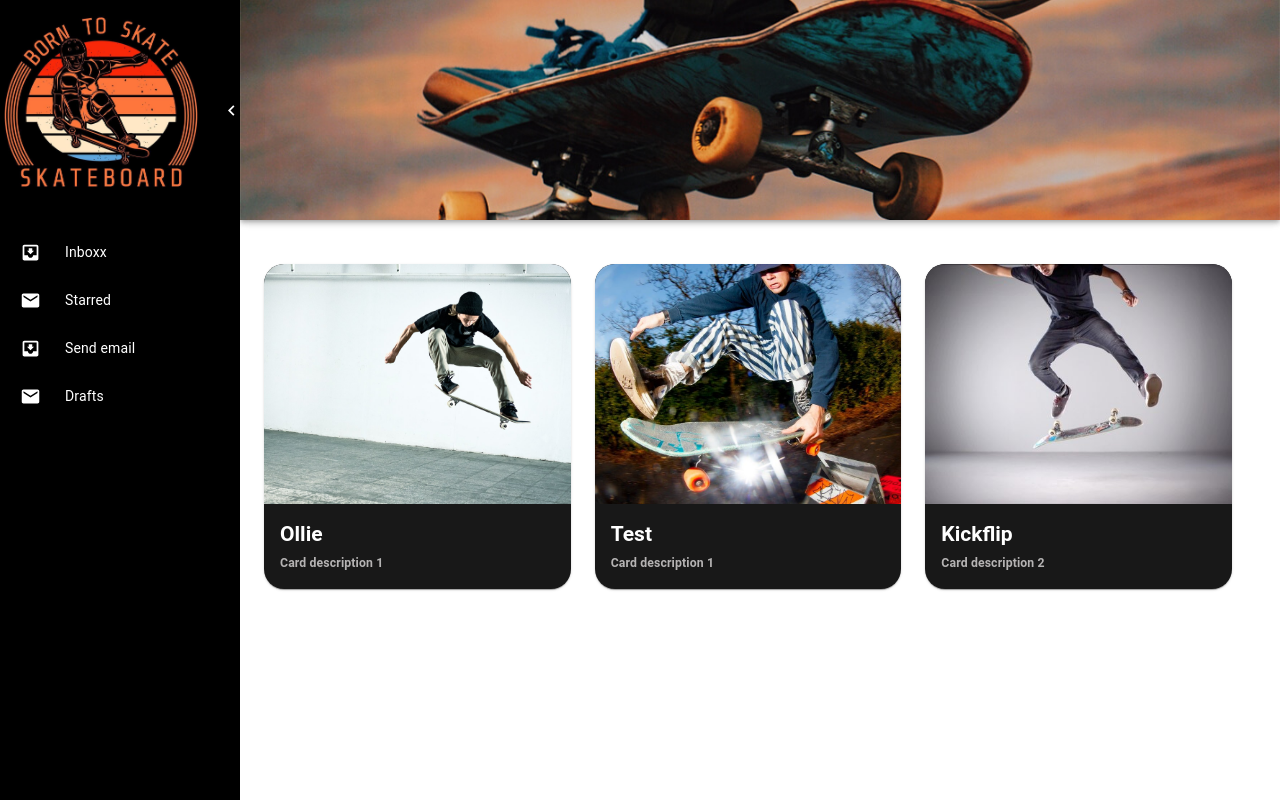
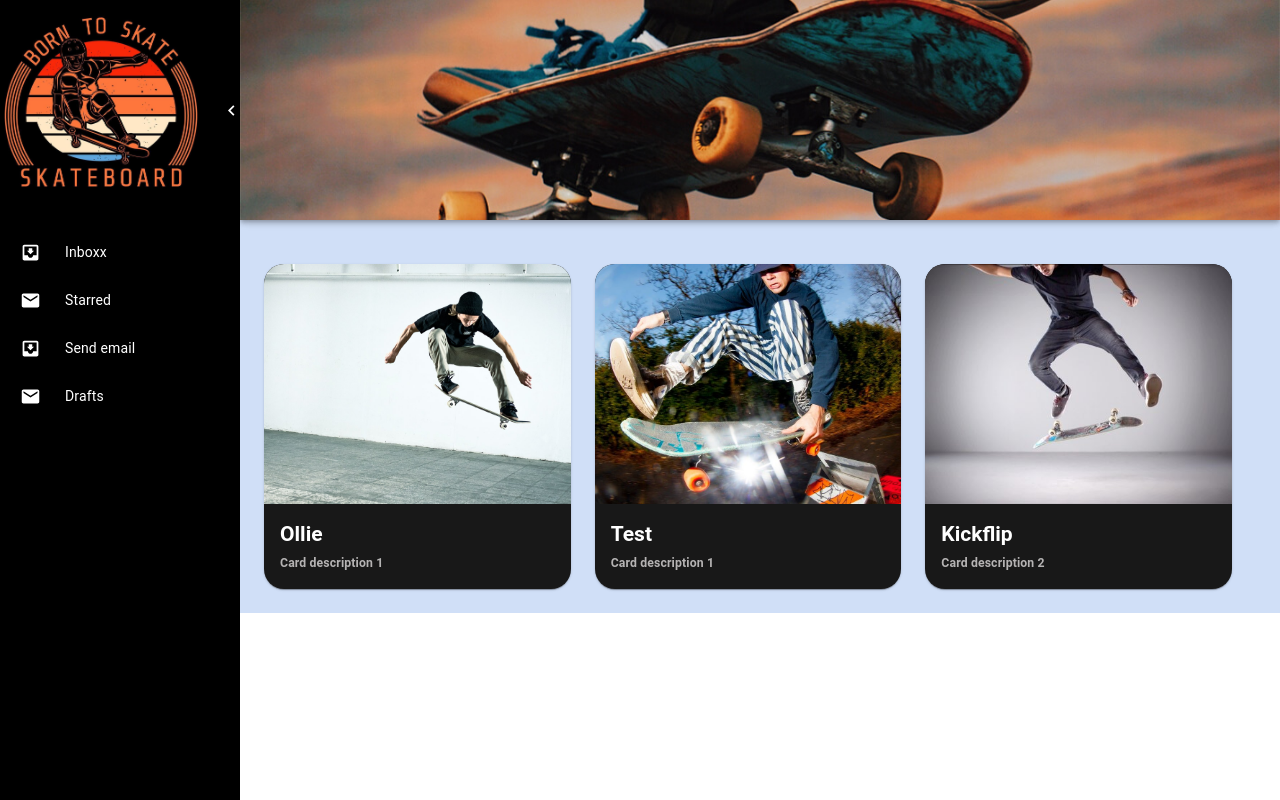
Before and after one commit to rafaelpolonio92/sport-frontend, a React (Create React App) app: page / in a window 1280 px wide. Built offline with nearby package versions, Linux system fonts and the light colour scheme.

Commit message:
background color

```diff
--- a/src/components/dashboard/index.jsx
+++ b/src/components/dashboard/index.jsx
@@ -24,7 +24,7 @@ const cards = [
 
 const Dashboard = () => {
   return (
-    <Box component="main" sx={{ flexGrow: 1, p: 3, paddingLeft: 30 }}>
+    <Box component="main" sx={{ flexGrow: 1, p: 3, paddingLeft: 30, backgroundColor: '#d0dff7', }}>
       <Container style={{ marginTop: drawerWidth }}>
         <Grid container spacing={3} justifyContent="center" alignItems="center">
           {cards.map((card, index) => (
```
